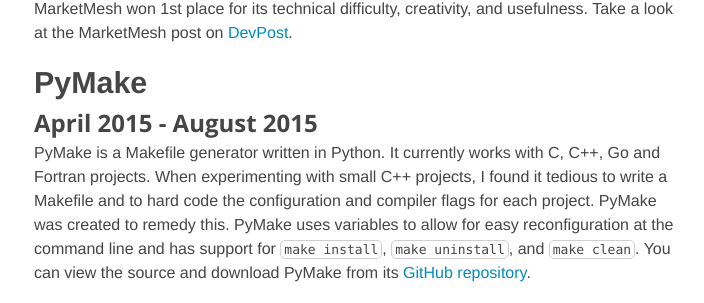
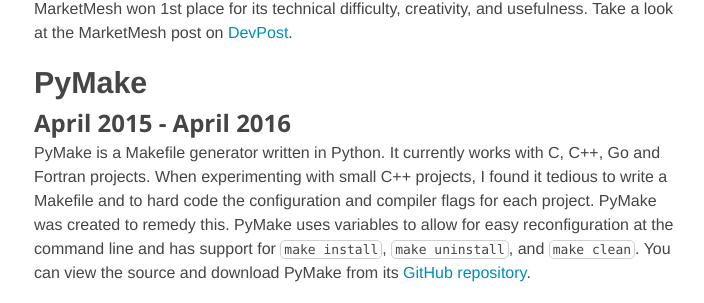
Before and after one commit to Melinysh/melinysh.github.io, a Jekyll site: the page built from projects.md, in a window 1280 px wide and 900 px high, scrolled down 1400 px. Shown: the part 154-457 px from the top of the window, without its empty margins (286-990 px from the left). Built offline with Jekyll 4.4.1, drawn with Linux system fonts in a browser that asks for light colours; nearby versions of some CDN libraries.

Commit message:
Extended time on pymake project

```diff
--- a/projects.md
+++ b/projects.md
@@ -41,7 +41,7 @@
 PyMake
 =======
 
-April 2015 - August 2015
+April 2015 - April 2016
 -------
 
 PyMake is a Makefile generator written in Python. It currently works with C, C++, Go and Fortran projects. When experimenting with small C++ projects, I found it tedious to write a Makefile and to hard code the configuration and compiler flags for each project. PyMake was created to remedy this. PyMake uses variables to allow for easy reconfiguration at the command line and has support for `make install`, `make uninstall`, and `make clean`. You can view the source and download PyMake from its [GitHub repository](https://github.com/Melinysh/PyMake).
```
